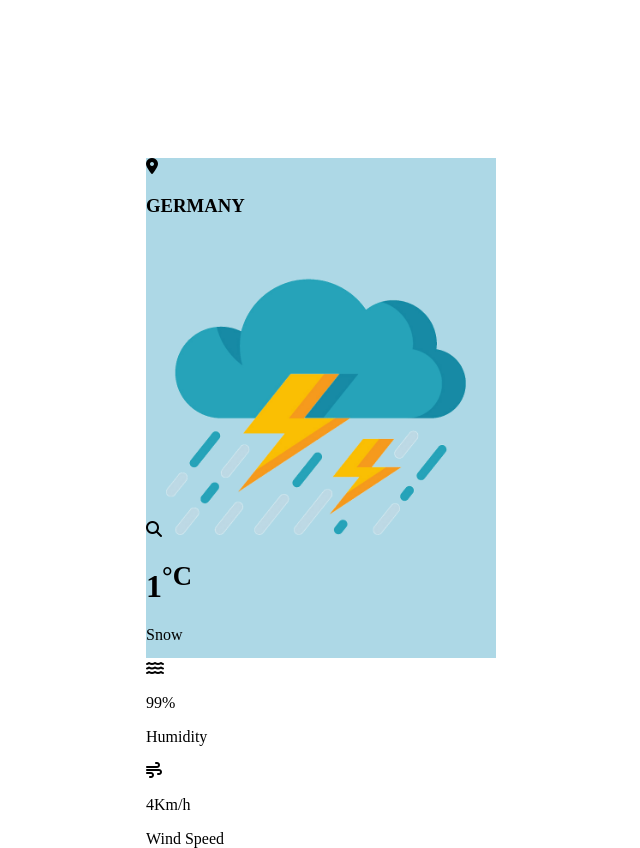
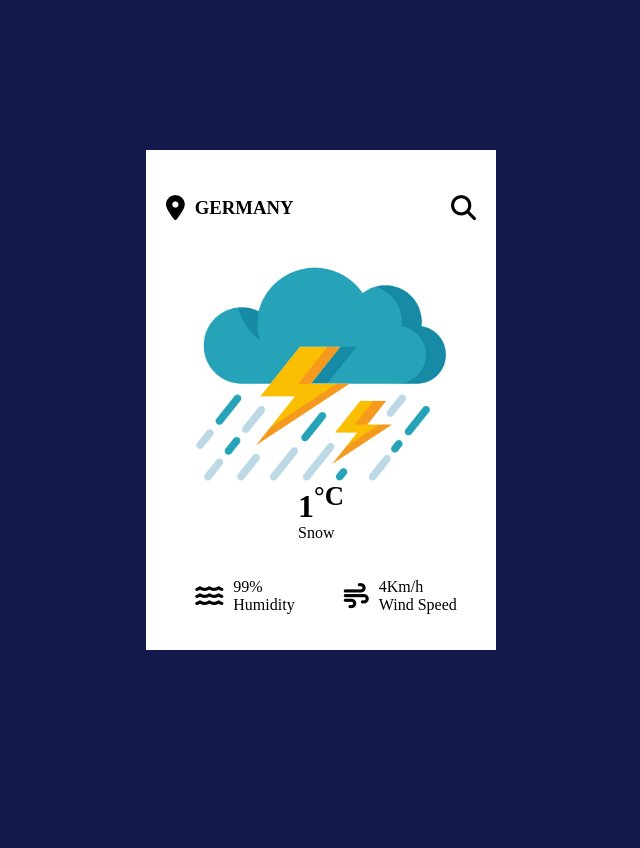
Before and after one commit to neitt0/Weather-Display-Tab, a plain HTML site: page index.html in a window 1280 px wide. Shown: the whole page, without its empty margins (319-959 px from the left). After the commit the page ends 800 px from the top, so only its background shows below. Drawn offline with Linux system fonts and the light colour scheme.

Commit message:
Finish flex layout, ready for styling

```diff
--- a/index.html
+++ b/index.html
@@ -7,23 +7,39 @@
         <script src="https://kit.fontawesome.com/c82de52e57.js" crossorigin="anonymous"></script>
     </head>
     <body>
+
         <div class="mainTab">
+            <div class="">
+                <div class="searchBar">
                     <i class="fa-solid fa-location-dot"></i>
                     <h3>GERMANY</h3>
                     <i class="fa-solid fa-magnifying-glass"></i>
-            <img src="./images/snow.png" alt="snowy image" width="300px">
+                </div>
+                <div class="infoDisplay">
+                    <img src="./images/snow.png" alt="snowy image" width="250px">
+                    <div class="info">
                         <h1>1<sup>&deg;C</sup></h1>
                         <p>Snow</p>
+                    </div>
+                </div>
+            </div>
+            <div class="smallInfoDisplay">
                 <div class="humidity">
                     <i class="fa-solid fa-water"></i>
+                    <div>
                         <p>99%</p>
                         <p>Humidity</p>
                     </div>
+                </div>
                 <div class="windSpeed">
                     <i class="fa-solid fa-wind"></i>
+                    <div>
                         <p>4Km/h</p>
                         <p>Wind Speed</p>
                     </div>
                 </div>
+            </div>
+        </div>
+
     </body>
 </html>
--- a/style.css
+++ b/style.css
@@ -1,4 +1,4 @@
-html {
+* {
     box-sizing: border-box;
     margin: 0;
     padding: 0;
@@ -6,6 +6,7 @@ html {
 
 body {
     height: 100vh;
+    background-color: #13194b;
     display: flex;
     justify-content: center;
     align-items: center;
@@ -14,5 +15,54 @@ body {
 .mainTab {
     width: 350px;
     height: 500px;
-    background-color: lightblue;
+    background-color: white;
+    display: flex;
+    flex-direction: column;
+    justify-content: space-evenly;
 }
+
+.searchBar {
+    display: flex;
+    justify-content: center;
+    align-items: center;
+    padding: 10px;
+}
+
+.searchBar i {
+    font-size: 25px;
+    padding: 0 10px;
+}
+
+.searchBar h3 {
+    flex: 1;
+}
+
+.infoDisplay {
+    display: flex;
+    flex-direction: column;
+    align-items: center;
+}
+
+/* .info {
+    display: flex;
+    flex-direction: column;
+} */
+
+.info h1, .info p {
+    margin: 0;
+}
+
+.smallInfoDisplay {
+    display: flex;
+    justify-content: space-evenly;
+}
+
+.smallInfoDisplay i {
+    font-size: 25px;
+    margin: 0 10px;
+}
+
+.humidity, .windSpeed {
+    display: flex;
+    align-items: center;
+}
```
Lines whose indentation alone changed are shown as unchanged.
